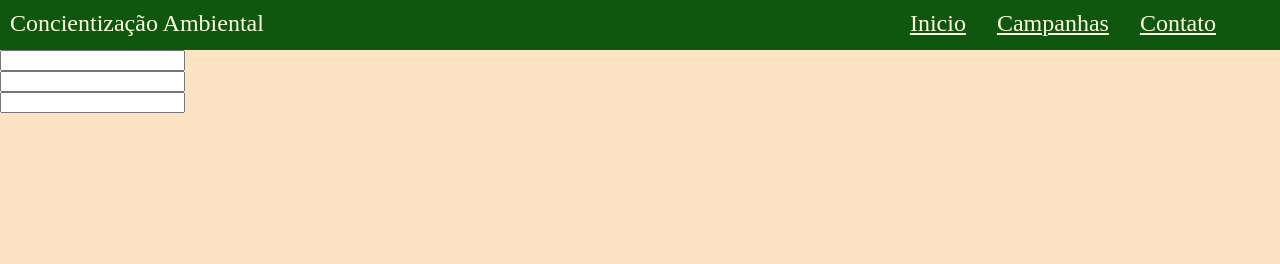
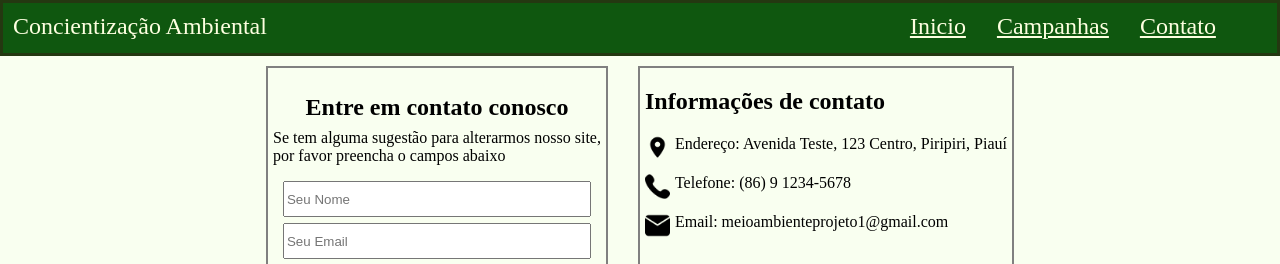
Before and after one commit to meioambienteprojeto1-creator/projetoambiental-main, a Flask app: page /contato in a window 1280 px wide. Shown: the top 264 px of the page. Run offline with Flask 3, Linux system fonts and the light colour scheme.

Commit message:
update
*estilização do contato.html
*adição do mapa do google maps no contato.html
*sistema de busca adicionado ao campanha.html
*renderização dinamica dos dados das campanhas em index.html e campanha.html
*simplificação de algumas classes no style.css

```diff
--- a/projetoambiental-main/main.py
+++ b/projetoambiental-main/main.py
@@ -1,12 +1,36 @@
 import os
 
-from flask import Flask, send_file, url_for, render_template
+from flask import Flask, send_file, url_for, render_template, request
 
 app = Flask(__name__)
 
+campanhas = [
+    {
+        "id": 0,
+        "titulo": "Campanha de reciclagem do lixo",
+        "data": "09/01/2026",
+        "imagem": "imagens/reciclagem.png",
+        "descricao": "Piripiri - Recicle corretamente e transforme o lixo em recursos. Cada ato consciente ajuda a reduzir o impacto no meio ambiente."
+    },
+    {
+        "id": 1,
+        "titulo": "Campanha de consumo consciente de água",
+        "data": "09/01/2026",
+        "imagem": "imagens/agua.png",
+        "descricao": "Piripiri - Economize água! Pequenas atitudes no dia a dia garantem um futuro sustentável e preservam este recurso vital."
+    },
+    {
+        "id": 2,
+        "titulo": "Campanha para o plantio de árvores",
+        "data": "09/01/2026",
+        "imagem": "imagens/arvore.png",
+        "descricao": "Piripiri - Ação ambiental para plantio de árvores e conscientização ecológica."
+    }
+]
+
 @app.route("/")
 def index():
-    return render_template("index.html")
+    return render_template("index.html", campanhas=campanhas)
 def main():
     app.run(port=int(os.environ.get('PORT', 80)), debug=True)
 
@@ -14,5 +38,54 @@ def main():
 @app.route("/contato")
 def contato():
     return render_template("contato.html")
+
+
+
+@app.route('/favicon.ico')
+def favicon():
+    path = os.path.join(app.root_path, 'static', 'icons', 'favicon.ico')
+    return send_file(path, mimetype='image/vnd.microsoft.icon')
+
+
+
+@app.route("/campanha", methods=["GET"])
+def campanha():
+    query = request.args.get("q", "").lower()
+
+    if query:
+        resultados = [
+            c for c in campanhas
+            if query in c["titulo"].lower() or query in c["descricao"].lower()
+        ]
+    else:
+        resultados = campanhas
+
+    return render_template("campanha.html", resultados=resultados, query=query)
+
+
+@app.route("/descricao/<int:id>")
+def descricao(id):
+    if 0 <= id < len(campanhas):
+        campanha_selecionada = campanhas[id]
+    else:
+        campanha_selecionada = None
+
+    return render_template("descricao.html", campanha=campanha_selecionada)
+
+
+
+
+
+
+
+
+
+
+
+
+
+
+
+
 if __name__ == "__main__":
     main()
--- a/projetoambiental-main/static/style.css
+++ b/projetoambiental-main/static/style.css
@@ -5,20 +5,22 @@ body{
 }
 
 .HEADER{
-    width: 100%;
+
+    width: auto;
     font-size: 24px;
     height: 50px;
     background-color: rgb(15, 87, 15);
-
+    box-shadow: 3px 3px 6px gray;
+    border: 3px solid rgb(36, 56, 17);
 }
 
-.HEADER_link{
+.HEADER_Link{
 
     margin-right: 25px;
     color: rgb(253, 255, 224);
 }
 
-.HEADER_texto{
+.HEADER_Texto{
 
     margin-right: 50%;
     margin-left: 10px;
@@ -26,11 +28,35 @@ body{
     display: inline;
 }
 
-.HEADER_container{
+.HEADER_Container{
     padding-top: 10px;
     font-family: 'Times New Roman', Times, serif;
     color: rgb(253, 255, 224);
 }
+
+
+
+
+
+
+
+
+
+
+
+
+
+
+
+
+
+
+
+
+
+
+
+
 
 
 
@@ -100,3 +117,159 @@ body{
     align-items: center;
 
 }
+
+.Conteudo_Data a{
+    color: black;
+    font-size: 20px;
+}
+
+
+
+
+
+
+
+
+
+
+
+
+
+
+
+
+
+
+.Campanha_Inicio{
+    display: flex;
+    flex-direction: column;
+    align-items: center;
+}
+
+.Campanha_Inicio h1{
+    margin-bottom: 8px;
+}
+
+.Campanha_Inicio h3{
+    margin-top: 2px;
+}
+
+.Campanha_Inicio input{
+    width: 500px;
+    height: 25px;
+    margin-bottom: 5px;
+}
+
+.Campanha_Inicio button{
+    height: 30px;
+    width: auto;
+    color: rgb(46, 43, 38);
+    background-color: rgb(144, 187, 101);
+}
+
+
+
+
+
+
+
+
+
+
+
+
+
+
+
+
+
+
+
+
+
+.Contato_Mensagem{
+    display: flex;
+    flex-direction: column;
+    align-items: center;
+    justify-content: center;
+    border: 2px solid gray;
+    margin-top: 10px;
+}
+
+.Contato_Formulario{
+    display: flex;
+    flex-direction: column;
+    align-items: center;
+    justify-content: center;
+}
+
+.Contato_Formulario textarea{
+    height: 100px;
+}
+
+.Contato_Mensagem h2{
+    margin-bottom: 6px;
+}
+
+.Contato_Mensagem p{
+    margin-top: 2px;
+}
+
+.Contato_Mensagem button{
+    width: 300px;
+    height: 35px;
+    margin-bottom: 20px;
+    background-color: rgb(133, 199, 1);
+    color: azure;
+}
+
+.Contato_Texto{
+    margin-bottom: 6px;
+    width: 300px;
+    height: 30px;
+}
+
+.Contato_Container{
+    background-color: rgb(249, 255, 240);
+    display: flex;
+    flex-direction: row;
+    justify-content: center;
+    gap: 30px;
+}
+
+
+.Contato_Info{
+    margin-top: 10px;
+    border: 2px solid grey;
+}
+
+.Contato_Info h2, .Contato_Mensagem h2, .Contato_Mensagem p{
+   margin-left:5px ;
+   margin-right: 5px;
+}
+
+.Contato_Info img{
+    width: 25px;
+    height: auto;
+    margin-left: 5px;
+}
+
+.Contato_Linha{
+    display: flex;
+    align-items: flex-start;
+    margin-top: 5px;
+
+}
+
+.Contato_Linha p{
+margin-top: 0;
+margin-left: 5px;
+margin-right: 5px;
+}
+
+.Contato_Mapa{
+    display: flex;
+    margin: 20px auto;
+    border-radius: 8px;
+
+}
--- a/projetoambiental-main/templates/contato.html
+++ b/projetoambiental-main/templates/contato.html
@@ -4,14 +4,53 @@
     <meta charset="UTF-8" />
     <meta name="viewport" content="width=device-width, initial-scale=1.0" />
     <link rel="stylesheet" href="{{ url_for('static', filename='style.css') }}">
+    <link rel="icon" href="{{ url_for('static', filename='icons/favicon.ico') }}" type="image/x-icon">
     <title>Concientização Ambiental</title>
   </head>
-  <body>
-    {% include "header.html" %}
-    <input type="text"> <br>
-    <input type="text"> <br>
-    <input type="text">
-  </body>
+ <body>
+  {% include "header.html" %}
+    <div class="Contato_Container">
+      <div class="Contato_Mensagem">
+        <h2>Entre em contato conosco</h2>
+        <p>Se tem alguma sugestão para alterarmos nosso site, <br> por favor preencha o campos abaixo</p>
+        <form method="post" action="url_for('enviar_email')">
+          <div class="Contato_Formulario">
+          <input name="Nome" class="Contato_Texto" type="text" placeholder="Seu Nome" required>
+          <input name="Email" class="Contato_Texto" type="email" placeholder="Seu Email" required>
+          <textarea name="Mensagem" class="Contato_Texto" placeholder="Sua Mensagem" required></textarea>
+          <button type="submit">ENVIAR</button>
+        </form>
+      </div>
+    </div>
+     <div class="Contato_Info">
+
+      <h2>Informações de contato</h2>
+      <div class="Contato_Linha">
+        <img src="{{ url_for('static', filename='imagens/local.png')}}" alt="">
+        <p>Endereço: Avenida Teste, 123 Centro, Piripiri, Piauí</p>
+      </div>
+      <div class="Contato_Linha">
+        <img src="{{ url_for('static', filename='imagens/telefone.png') }}" alt="">
+        <p>Telefone: (86) 9 1234-5678</p>
+      </div>
+      <div class="Contato_Linha">
+        <img src="{{ url_for('static', filename='imagens/e-mail.png') }}" alt="">
+        <p>Email: meioambienteprojeto1@gmail.com</p>
+      </div>
+    <div >
+      <iframe class="Contato_Mapa" src="https://www.google.com/maps/embed?pb=!1m18!1m12!1m3!1d994.6815765426935!2d-41.77765591368049!3d-4.273335039178895!2m3!1f0!2f0!3f0!3m2!1i1024!2i768!4f13.1!3m3!1m2!1s0x79307f3ad3f412b%3A0xd5b51d2dbf2b1b7c!2sPar%C3%B3quia%20Nossa%20Senhora%20dos%20Rem%C3%A9dios!5e0!3m2!1spt-BR!2sbr!4v1768087071045!5m2!1spt-BR!2sbr"
+      width="300px"
+      height="auto"
+      style="border:1px solid gray;"
+      allowfullscreen=""
+      loading="lazy"
+      referrerpolicy="no-referrer-when-downgrade">
+
+      </iframe>
+    </div>
+    </div>
+   </div>
+ </body>
 
 
 </html>
--- a/projetoambiental-main/templates/header.html
+++ b/projetoambiental-main/templates/header.html
@@ -1,8 +1,8 @@
 <nav class="HEADER">
-      <div class="HEADER_container">
-       <p class="HEADER_texto">Concientização Ambiental</p>
-       <a class="HEADER_link" href="{{url_for('index')}}">Inicio</a>
-       <a class="HEADER_link" href="">Campanhas</a>
-       <a class="HEADER_link" href="{{url_for('contato')}}">Contato</a>
+      <div class="HEADER_Container">
+       <p class="HEADER_Texto">Concientização Ambiental</p>
+       <a class="HEADER_Link" href="{{url_for('index')}}">Inicio</a>
+       <a class="HEADER_Link" href="{{url_for('campanha')}}">Campanhas</a>
+       <a class="HEADER_Link" href="{{url_for('contato')}}">Contato</a>
       </div>
     </nav>
```
Also changed, not shown: other parts of projetoambiental-main/static/style.css (+12 -21 lines), projetoambiental-main/templates/campanha.html (+44 -0 lines), projetoambiental-main/templates/descricao.html (added, +22 -0 lines), projetoambiental-main/templates/index.html (+15 -34 lines), projetoambiental-main/static/imagens/e-mail.png (added), projetoambiental-main/static/imagens/local.png (added), projetoambiental-main/static/imagens/telefone.png (added).
